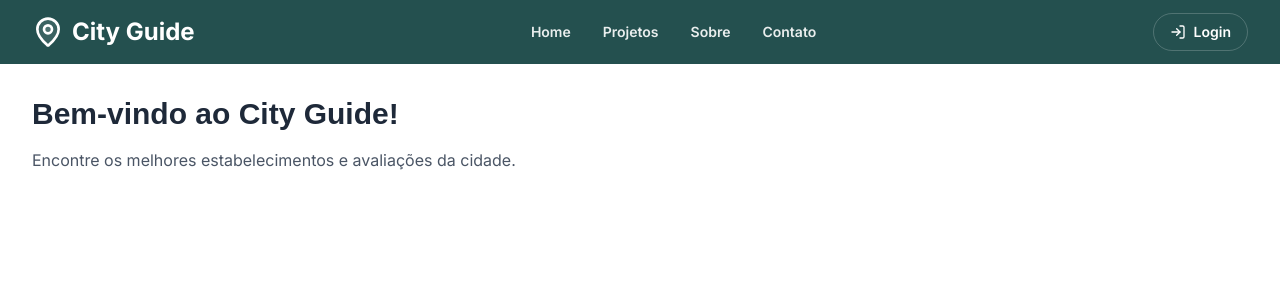
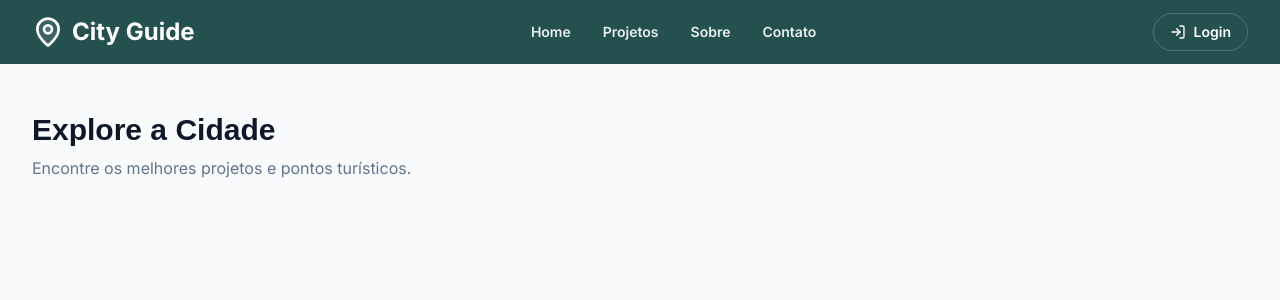
Before and after one commit to MateusoBrito/city-guide, a Next.js app: page / in a window 1280 px wide. Shown: the top 300 px of the page. Built offline with nearby package versions, Linux system fonts and the light colour scheme; no server answers.

Commit message:
:sparkles: Aviso de perfil incompleto

```diff
--- a/app/api/auth/[...nextauth]/route.ts
+++ b/app/api/auth/[...nextauth]/route.ts
@@ -17,6 +17,7 @@ const handler = NextAuth({
       const usuarioExistente = await prisma.usuario.findUnique({
         where: { email: user.email },
       });
+
       if (!usuarioExistente) {
         await prisma.usuario.create({
           data: {
@@ -27,16 +28,23 @@ const handler = NextAuth({
       }
       return true;
     },
-    // Se quiser passar o tipo do usuário para a sessão do cliente igual fez no Ágora:
+
     async jwt({ token }) {
       if (token.email) {
         const dbUsuario = await prisma.usuario.findUnique({ where: { email: token.email } });
-        if (dbUsuario) token.tipo = dbUsuario.tipo;
+        if (dbUsuario) {
+          token.tipo = dbUsuario.tipo;
+          token.perfilIncompleto = !dbUsuario.cidadeId || !dbUsuario.dataNascimento;
+        }
       }
       return token;
     },
+
     async session({ session, token }: any) {
-      if (session.user) session.user.tipo = token.tipo;
+      if (session.user) {
+        session.user.tipo = token.tipo;
+        session.user.perfilIncompleto = token.perfilIncompleto;
+      }
       return session;
     }
   },
--- a/app/login/page.tsx
+++ b/app/login/page.tsx
@@ -9,6 +9,10 @@ import { useSearchParams } from 'next/navigation';
 function LoginContent() {
   const searchParams = useSearchParams();
   const error = searchParams.get('error');
+
+  const handleGoogleLogin = () => {
+    signIn('google', { callbackUrl: '/' });
+  };
 
   return (
     <div className="w-full max-w-md bg-white p-8 rounded-2xl border border-slate-100 shadow-xl">
@@ -34,7 +38,7 @@ function LoginContent() {
       <div className="flex flex-col gap-4">
         <button
           type="button"
-          onClick={() => signIn('google', { callbackUrl: '/' })} // Mudei para redirecionar para a Home após autenticar
+          onClick={handleGoogleLogin}
           className="w-full flex items-center justify-center gap-3 bg-white text-slate-700 font-semibold py-3 px-4 rounded-lg border border-slate-200 hover:bg-slate-50 hover:border-slate-300 transition shadow-sm"
         >
           <svg xmlns="http://www.w3.org/2000/svg" viewBox="0 0 24 24" className="w-5 h-5">
@@ -55,7 +59,6 @@ export default function LoginPage() {
     <div className="min-h-screen bg-slate-50 flex flex-col justify-center items-center p-6 font-sans relative">
 
       <div className="absolute top-6 left-6">
-        {/* Hover alterado para o verde característico do seu projeto */}
         <Link href="/" className="flex items-center gap-2 text-slate-500 hover:text-[#24504F] transition font-medium">
           <ArrowLeft size={20} />
           Voltar para Home
--- a/app/page.tsx
+++ b/app/page.tsx
@@ -1,13 +1,42 @@
-// app/page.tsx
-export default function Home() {
+"use client";
+
+import { useSession } from "next-auth/react";
+import { AlertCircle, ArrowRight } from "lucide-react";
+import Link from "next/link";
+
+export default function HomePage() {
+  const { data: session } = useSession();
+
+  // @ts-ignore
+  const mostrarAviso = session?.user && session.user.perfilIncompleto;
+
   return (
-    <div className="p-8 max-w-7xl mx-auto">
-      <h1 className="text-3xl font-bold text-gray-800 mb-4">
-        Bem-vindo ao City Guide!
-      </h1>
-      <p className="text-gray-600">
-        Encontre os melhores estabelecimentos e avaliações da cidade.
-      </p>
+    <div className="min-h-screen bg-slate-50">
+
+      {mostrarAviso && (
+        <div className="bg-emerald-50 border-b border-emerald-200">
+          <div className="max-w-7xl mx-auto px-8 py-3 flex flex-col sm:flex-row items-center justify-between gap-3">
+            <div className="flex items-center gap-3 text-slate-700 text-sm font-medium">
+              <AlertCircle className="text-[#24504F] shrink-0" size={20} />
+              <span>
+                Olá, <strong>{session?.user?.name?.split(" ")[0]}</strong>! Seu perfil do City Guide ainda não está completo. Adicione sua cidade para uma melhor experiência.
+              </span>
+            </div>
+            <Link
+              href="/perfil"
+              className="flex items-center gap-1 text-sm font-bold text-[#24504F] hover:underline shrink-0"
+            >
+              Completar Perfil <ArrowRight size={16} />
+            </Link>
+          </div>
+        </div>
+      )}
+
+      <main className="max-w-7xl mx-auto px-8 py-12">
+        <h1 className="text-3xl font-bold text-slate-900">Explore a Cidade</h1>
+        <p className="text-slate-500 mt-2">Encontre os melhores projetos e pontos turísticos.</p>
+      </main>
+
     </div>
   );
 }
--- a/components/navbar.tsx
+++ b/components/navbar.tsx
@@ -67,7 +67,7 @@ export default function Navbar() {
               {dropdownAberto && (
                 <div className="absolute right-0 mt-2 w-48 bg-white border border-slate-200 rounded-xl shadow-lg py-2 z-50">
                   <button
-                    onClick={() => router.push('/edicaoPerfil')}
+                    onClick={() => router.push('/perfil')}
                     className="w-full text-left px-4 py-2.5 text-sm text-slate-700 hover:bg-slate-100 transition flex items-center gap-3"
                   > <Users size={16} className="text-slate-400" /> Meu Perfil </button>
 
```
